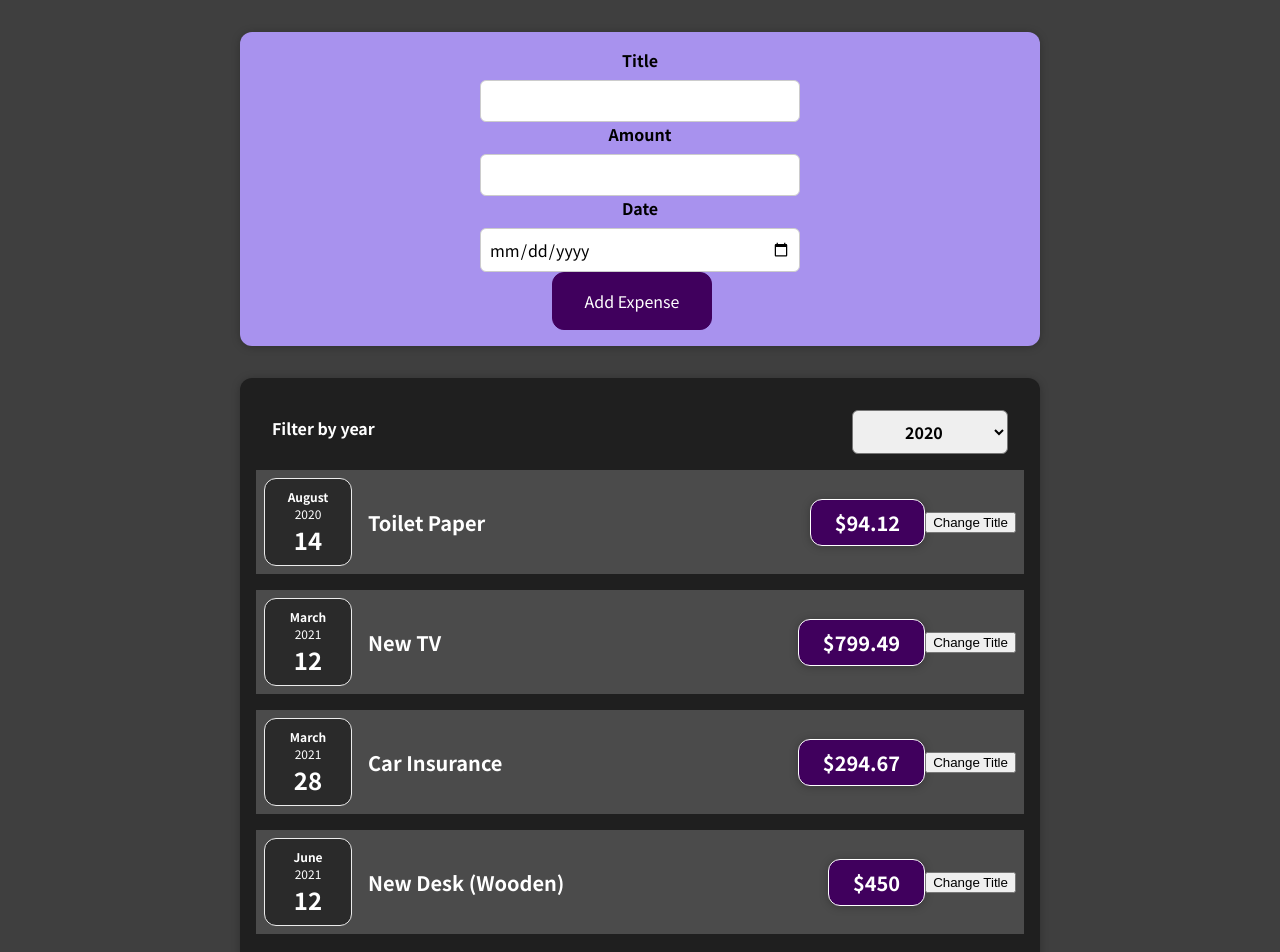
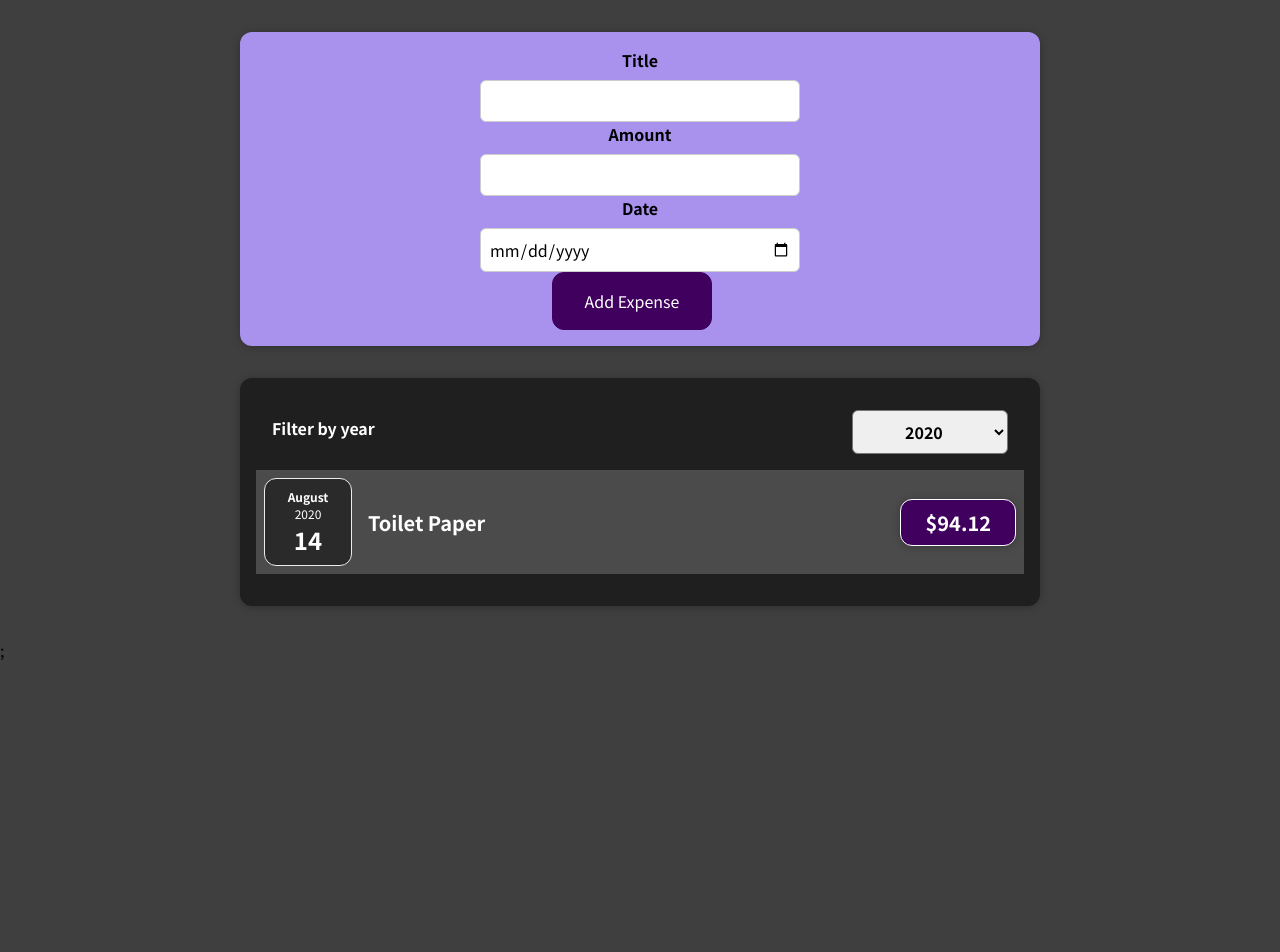
Before and after one commit to vinialeixo/react-dashboard, a React (Create React App) app: page / in a window 1280 px wide. Shown: the top 952 px of the page. After the commit the page ends 800 px from the top, so only its background shows below. Built offline with nearby package versions, Linux system fonts and the light colour scheme.

Commit message:
feat: make a filter dynamic

```diff
--- a/src/App.js
+++ b/src/App.js
@@ -1,11 +1,10 @@
-import React from "react";
+import React, { useState } from "react";
 
 import NewExpenses from "./components/NewExpenses/NewExepenses";
 
 import Expenses from "./components/Expenses/Expenses";
 
-const App = () => {
-  const expenses = [
+const INITIAL_EXPENSE = [
   {
     id: "e1",
     title: "Toilet Paper",
@@ -27,9 +26,13 @@
   },
 ];
 
+const App = () => {
+  const [expenses, setExpenses] = useState(INITIAL_EXPENSE);
+
   const addExpenseHanler = (expense) => {
-    console.log("In App.js");
-    console.log(expense);
+    setExpenses((prevExpenses) => {
+      return [expense, ...prevExpenses];
+    });
   };
   return (
     <div>
--- a/src/components/Expenses/ExpenseItem.js
+++ b/src/components/Expenses/ExpenseItem.js
@@ -1,24 +1,15 @@
 import ExpenseDate from "./ExpenseDate";
 import "./ExpenseItem.css";
 import "./ExpenseItem.css";
-import { useState } from "react";
 
 const ExpenseItem = (props) => {
-  const [title, setTitle] = useState(props.title);
-
-  const clickHandlres = () => {
-    setTitle("Title Changed!!");
-    console.log(title);
-  };
-
   return (
     <div className="expense-item">
       <ExpenseDate date={props.date} />
       <div className="expense-item__description">
-        <h2>{title}</h2>
+        <h2>{props.title}</h2>
         <div className="expense-item__price">${props.amount}</div>
       </div>
-      <button onClick={clickHandlres}>Change Title</button>
     </div>
   );
 };
--- a/src/components/Expenses/Expenses.js
+++ b/src/components/Expenses/Expenses.js
@@ -11,6 +11,10 @@
   const filterChangeHander = (selectedYear) => {
     setFilteredYear(selectedYear);
   };
+
+  const filteredExpenses = props.items.filter((expense) => {
+    return expense.date.getFullYear().toString() === filteredYear;
+  });
   return (
     <div>
       <Card className="expenses">
@@ -18,26 +22,14 @@
           selected={filteredYear}
           onChangeFilter={filterChangeHander}
         />
-        <ExpenseItem
-          title={props.items[0].title}
-          amount={props.items[0].amount}
-          date={props.items[0].date}
-        />
-        <ExpenseItem
-          title={props.items[1].title}
-          amount={props.items[1].amount}
-          date={props.items[1].date}
-        />
-        <ExpenseItem
-          title={props.items[2].title}
-          amount={props.items[2].amount}
-          date={props.items[2].date}
-        />
-        <ExpenseItem
-          title={props.items[3].title}
-          amount={props.items[3].amount}
-          date={props.items[3].date}
-        />
+        {filteredExpenses.map((expense) => (
+          <ExpenseItem
+            key={expense.id}
+            title={expense.title}
+            amount={expense.amount}
+            date={expense.date}
+          />
+        ))}
       </Card>
     </div>
   );
```
Also changed, not shown: 1 other file (tests, documents, lock files or other folders). Lines whose indentation alone changed are shown as unchanged.
